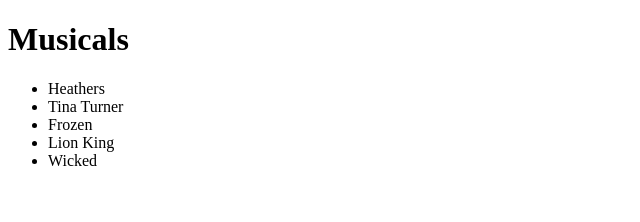
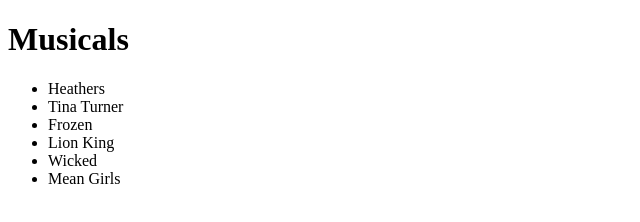
Before and after one commit to lottie-isobel/first_git_guthrie, a plain HTML site: page index.html in a window 1280 px wide. Shown: the full height of the page, 0-640 px from the left. Drawn offline with Linux system fonts and the light colour scheme.

Commit message:
Added another musical

```diff
--- a/index.html
+++ b/index.html
@@ -14,6 +14,7 @@
       <li>Frozen</li>
       <li>Lion King</li>
       <li>Wicked</li>
+      <li>Mean Girls</li>
     </ul>
   </body>
 </html>
```
